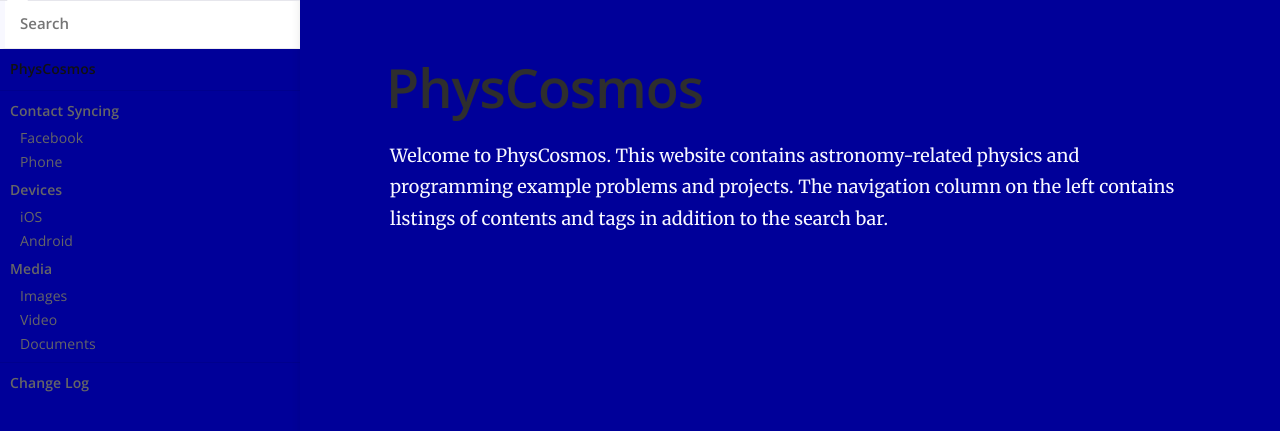
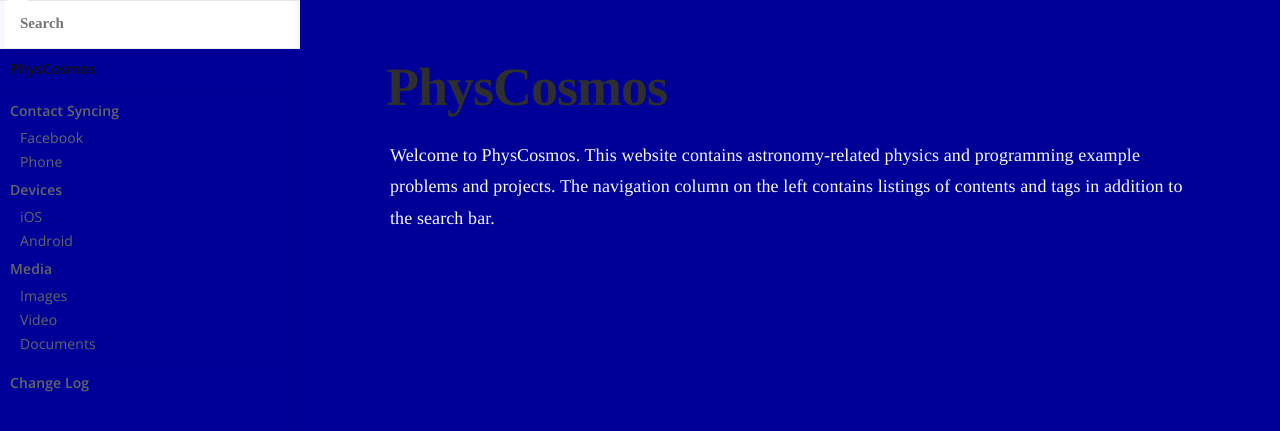
Before and after one commit to PhysCosmos/Site, a Jekyll site: the page built from index.md, in a window 1280 px wide. Shown: the top 431 px of the page. Built offline with Jekyll 4.4.1, drawn with Linux system fonts in a browser that asks for light colours.

Commit message:
Update _typography.scss

```diff
--- a/_sass/_typography.scss
+++ b/_sass/_typography.scss
@@ -8,11 +8,11 @@ html {
 body {
 	height: 100%;
 	max-height: 100%;
-	font-family: "Merriweather", serif;
+	font-family: "Times", serif;
 	letter-spacing: 0.01rem;
 	font-size: 1.8em;
 	line-height: 1.75em;
-	color: #3A4145;
+	color: #f8f8ff;
 	font-weight: 400;
 	-webkit-font-feature-settings: 'kern' 1;
 	-moz-font-feature-settings: 'kern' 1;
@@ -34,7 +34,7 @@ table {
 	-webkit-font-feature-settings: 'dlig' 1, 'liga' 1, 'lnum' 1, 'kern' 1;
 	-moz-font-feature-settings: 'dlig' 1, 'liga' 1, 'lnum' 1, 'kern' 1;
 	-o-font-feature-settings: 'dlig' 1, 'liga' 1, 'lnum' 1, 'kern' 1;
-	font-family: "Open Sans", sans-serif;
+	font-family: "Times", sans-serif;
 	text-rendering: geometricPrecision;
 }
 
@@ -154,7 +154,7 @@ kbd {
 	margin-bottom: 0.4em;
 	padding: 1px 8px;
 	border: #CCC 1px solid;
-	color: #666;
+	color: #f8f8ff;
 	text-shadow: #FFF 0 1px 0;
 	font-size: 0.9em;
 	font-weight: 700;
```
